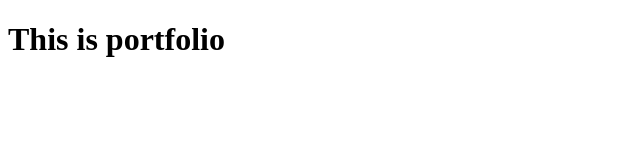
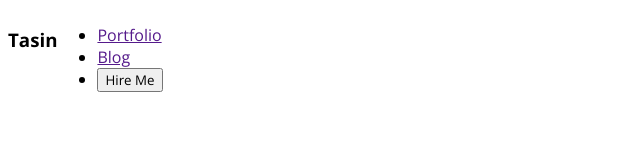
Before and after one commit to Tasin1025/developer-portfolio, a plain HTML site: page index.html in a window 1280 px wide. Shown: the whole page, without its empty margins (0-640 px from the left). Drawn offline with nearby package versions, Linux system fonts and the light colour scheme.

Commit message:
css added

```diff
--- a/index.html
+++ b/index.html
@@ -4,8 +4,21 @@
     <meta charset="UTF-8">
     <meta name="viewport" content="width=device-width, initial-scale=1.0">
     <title>Web developer portfolio</title>
+    <link rel="preconnect" href="https://fonts.googleapis.com">
+<link rel="preconnect" href="https://fonts.gstatic.com" crossorigin>
+<link href="https://fonts.googleapis.com/css2?family=Open+Sans:wght@400;700;800&display=swap" rel="stylesheet">
+<link rel="stylesheet" href="styles/portfolio.css">
 </head>
 <body>
-    <h1> This is portfolio </h1>
+    <header>
+        <nav>
+            <h3>Tasin</h3>
+            <ul>
+                <li><a href="">Portfolio</a></li>
+                <li><a href="">Blog</a></li>
+                <li><button>Hire Me</button></li>
+            </ul>
+        </nav>
+    </header>
 </body>
 </html>
--- /dev/null
+++ b/styles/portfolio.css
@@ -0,0 +1,11 @@
+/* global css */
+* {
+    font-family: 'Open Sans', sans-serif;
+}
+
+
+
+/* navbar options */
+nav {
+    display: flex;
+}
```
